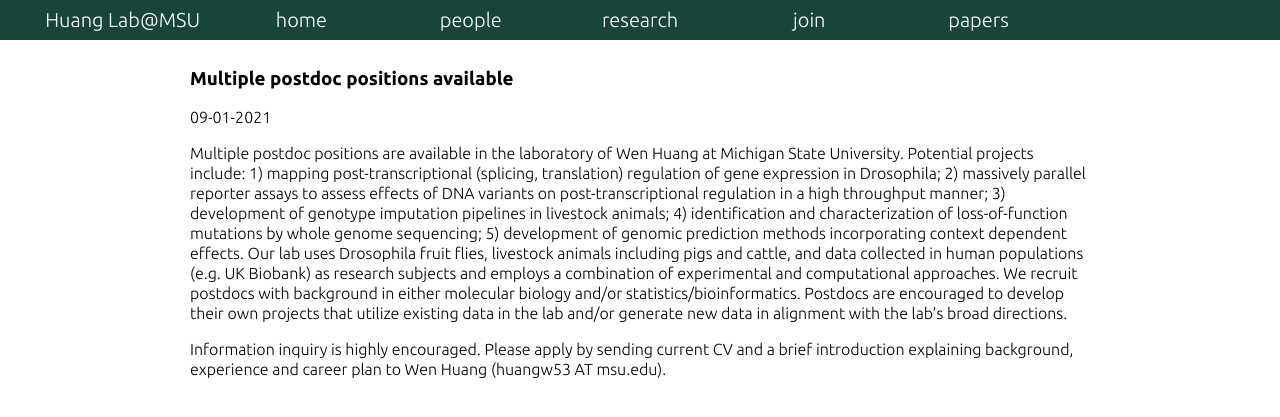
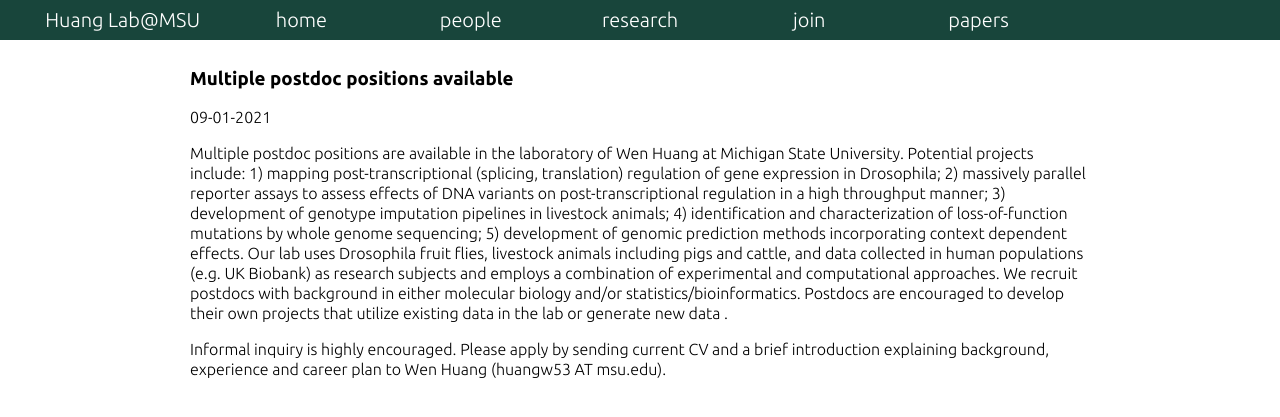
Before and after one commit to qgg-lab/qgg-lab.github.io, a Jekyll site: the page built from news/_posts/2021-09-01-postdoc.md, in a window 1280 px wide. Shown: the top 417 px of the page. Built offline with Jekyll 4.4.1, drawn with Linux system fonts in a browser that asks for light colours; some web fonts are replaced.

Commit message:
fix typo in ad

```diff
--- a/news/_posts/2021-09-01-postdoc.md
+++ b/news/_posts/2021-09-01-postdoc.md
@@ -7,6 +7,6 @@ layout: pages
 
 {{ page.date | date: "%m-%d-%Y" }}
 
-Multiple postdoc positions are available in the laboratory of Wen Huang at Michigan State University. Potential projects include: 1) mapping post-transcriptional (splicing, translation) regulation of gene expression in Drosophila; 2) massively parallel reporter assays to assess effects of DNA variants on post-transcriptional regulation in a high throughput manner; 3) development of genotype imputation pipelines in livestock animals; 4) identification and characterization of loss-of-function mutations by whole genome sequencing; 5) development of genomic prediction methods incorporating context dependent effects. Our lab uses Drosophila fruit flies, livestock animals including pigs and cattle, and data collected in human populations (e.g. UK Biobank) as research subjects and employs a combination of experimental and computational approaches. We recruit postdocs with background in either molecular biology and/or statistics/bioinformatics. Postdocs are encouraged to develop their own projects that utilize existing data in the lab and/or generate new data in alignment with the lab's broad directions.
+Multiple postdoc positions are available in the laboratory of Wen Huang at Michigan State University. Potential projects include: 1) mapping post-transcriptional (splicing, translation) regulation of gene expression in Drosophila; 2) massively parallel reporter assays to assess effects of DNA variants on post-transcriptional regulation in a high throughput manner; 3) development of genotype imputation pipelines in livestock animals; 4) identification and characterization of loss-of-function mutations by whole genome sequencing; 5) development of genomic prediction methods incorporating context dependent effects. Our lab uses Drosophila fruit flies, livestock animals including pigs and cattle, and data collected in human populations (e.g. UK Biobank) as research subjects and employs a combination of experimental and computational approaches. We recruit postdocs with background in either molecular biology and/or statistics/bioinformatics. Postdocs are encouraged to develop their own projects that utilize existing data in the lab or generate new data .
 
-Information inquiry is highly encouraged. Please apply by sending current CV and a brief introduction explaining background, experience and career plan to Wen Huang (huangw53 AT msu.edu).
+Informal inquiry is highly encouraged. Please apply by sending current CV and a brief introduction explaining background, experience and career plan to Wen Huang (huangw53 AT msu.edu).
```
